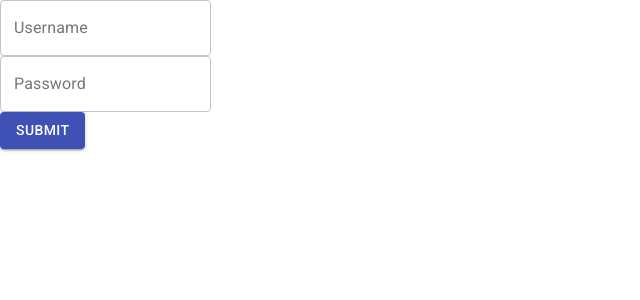
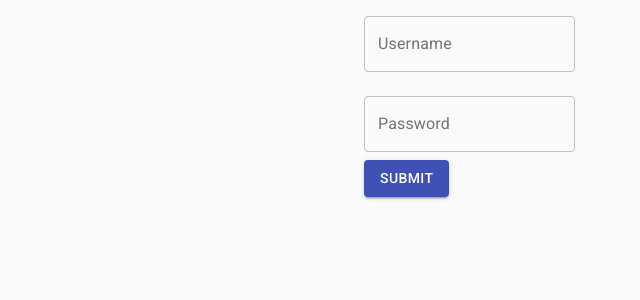
Before and after one commit to daveskull81/coffee-recipe-tracker-front-end, a React (Create React App) app: page /login in a window 1280 px wide. Shown: the top 300 px of the page, without its empty margins (0-640 px from the left). Built offline with nearby package versions, Linux system fonts and the light colour scheme.

Commit message:
set simple styling to app and login form

```diff
--- a/src/App.js
+++ b/src/App.js
@@ -1,5 +1,6 @@
 import React from 'react';
 import { BrowserRouter as Router, Switch, Route } from 'react-router-dom';
+import { Container, CssBaseline } from '@material-ui/core';
 
 import MainPage from './components/Layout/MainPage';
 import Home from './components/Layout/Home';
@@ -13,8 +14,10 @@ import Recipes from './components/Recipes/Recipes';
 function App() {
 
   return (
+    <>
+      <CssBaseline />
+      <Container maxWidth="sm">
         <Router>
-      <div>
             <Switch>
               <Route exact path='/' component={MainPage} />
               <Route path='/login' component ={Login} />
@@ -24,8 +27,9 @@ function App() {
               <PrivateRoute path='/methods' component={Methods} />
               <PrivateRoute path='/recipes' component={Recipes} />
             </Switch>
-      </div>
         </Router>
+      </Container>
+    </>
   );
 }
 
--- a/src/components/Auth/Login.js
+++ b/src/components/Auth/Login.js
@@ -45,6 +45,7 @@ function Login() {
           label='Username'
           name='username'
           variant='outlined'
+          margin='normal'
           value={user.username}
           onChange={handleChange}
           helperText={isError ? 'Check username is correct' : ''}
@@ -58,13 +59,20 @@ function Login() {
           type='password'
           name='password'
           variant='outlined'
+          margin='normal'
           value={user.password}
           onChange={handleChange}
           helperText={isError ? 'Check password is correct' : ''}
           error={isError}
         />
       </div>
-      <Button variant='contained' color='primary' type='submit'>Submit</Button>
+      <Button
+        variant='contained'
+        color='primary'
+        type='submit'
+      >
+        Submit
+      </Button>
     </form>
   );
 }
```
Lines whose indentation alone changed are shown as unchanged.
